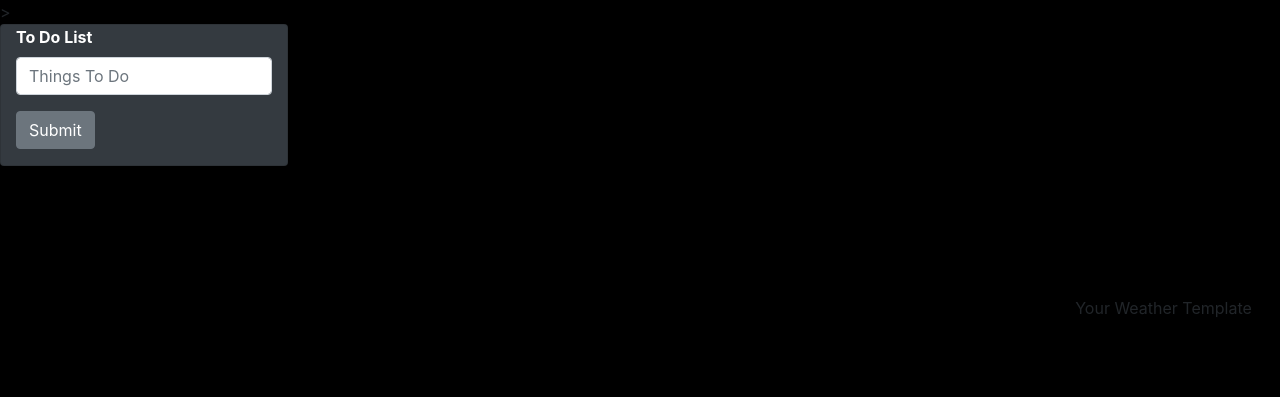
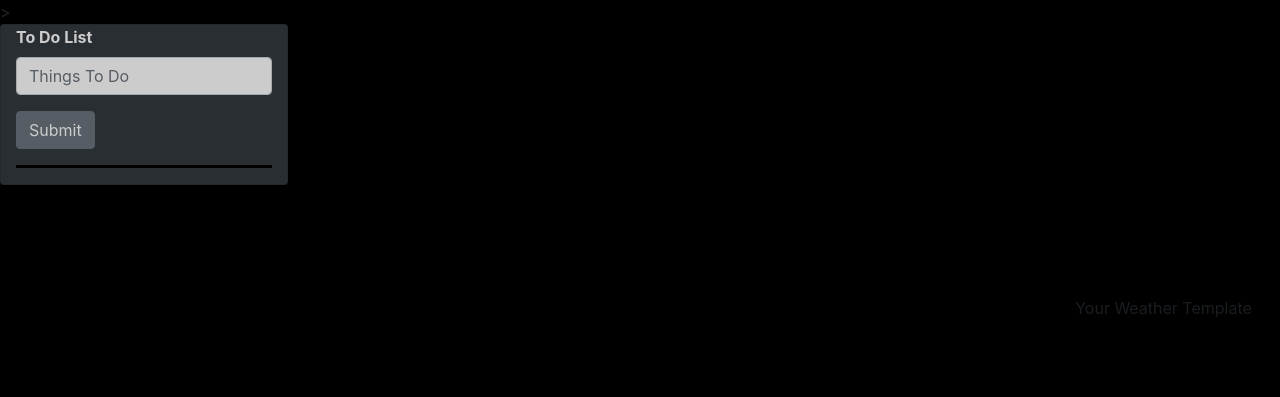
Before and after one commit to ZachPfeifer/Inspire, a plain HTML site: page index.html in a window 1280 px wide. Shown: the top 397 px of the page. Drawn offline with nearby package versions, Linux system fonts and the light colour scheme; no server answers; a web font is replaced by a local one.

Commit message:
Pre Fixing Checkbox

```diff
--- a/assets/css/style.css
+++ b/assets/css/style.css
@@ -15,6 +15,7 @@ body{
   left: 50%;
   font-size: 40%;
 } */
+
 .clock {
     position: absolute;
     top: 50%;
@@ -24,7 +25,7 @@ body{
     font-size: 60px;
     font-family: 'Nova Cut', cursive;
     letter-spacing: 7px;
-    opacity: 3;
+    opacity: .8;
    /* z-index: auto; */
    /* new MAYBE Stuff */
   width: 500px;
@@ -32,11 +33,6 @@ body{
 	transform: skew(20deg);
 	background: #555;
 }
-
-
-
-
-
 
 #todo-error{
   color: red;
@@ -54,6 +50,7 @@ body{
   width: 90%;
   bottom: 0%;
   left: 84%;
+    opacity: .8;
 
 }
 .weather{
@@ -61,8 +58,9 @@ body{
   width: 60%;
   bottom: 60%;
   left: 84%;
-  opacity: 1;
   fill-opacity: unset;
+      opacity: .8;
+
 }
 
 .todo-pos{
@@ -71,6 +69,20 @@ body{
   bottom: 20%;
   left: 1%;
   size: 20%;
+      opacity: .8;
+
+}
+.td-op{
+      opacity: .8;
+
+}
+
+.hr-todo{
+  color: black;
+   height: 0px;
+    border: none;
+    border-top: 3px solid black;
+    opacity: 3;
 }
 
 .redx{
--- a/index.html
+++ b/index.html
@@ -31,7 +31,7 @@
 		<form onsubmit=""></form>
 	</div> -->
 
-	<div class="container-fluid">
+	<div class="container-fluid td-op">
 		<div class="row">
 			<div class="col card text-white bg-dark mb-3" style="max-width: 18rem;"">
 			<form onsubmit=" app.controllers.todoController. addTodo(event)">
@@ -42,19 +42,23 @@
 				</div>
 				<button class="btn btn-secondary" type="submit">Submit</button>
 
+				<hr class="hr-todo">
+
+
 				<div id="todoList" class="col">
 					<div id="todos" class="col mt-3">
 						<!-- Card Template Here -->
 					</div>
-					</form>
 				</div>
+				</form>
 			</div>
-
 		</div>
 
-		<script src="app/clock.js"></script>
-		<script src="https://cdnjs.cloudflare.com/ajax/libs/axios/0.18.0/axios.js"></script>
-		<script type="module" src="app/main.js"></script>
+	</div>
+
+	<script src="app/clock.js"></script>
+	<script src="https://cdnjs.cloudflare.com/ajax/libs/axios/0.18.0/axios.js"></script>
+	<script type="module" src="app/main.js"></script>
 </body>
 
 </html>
```
